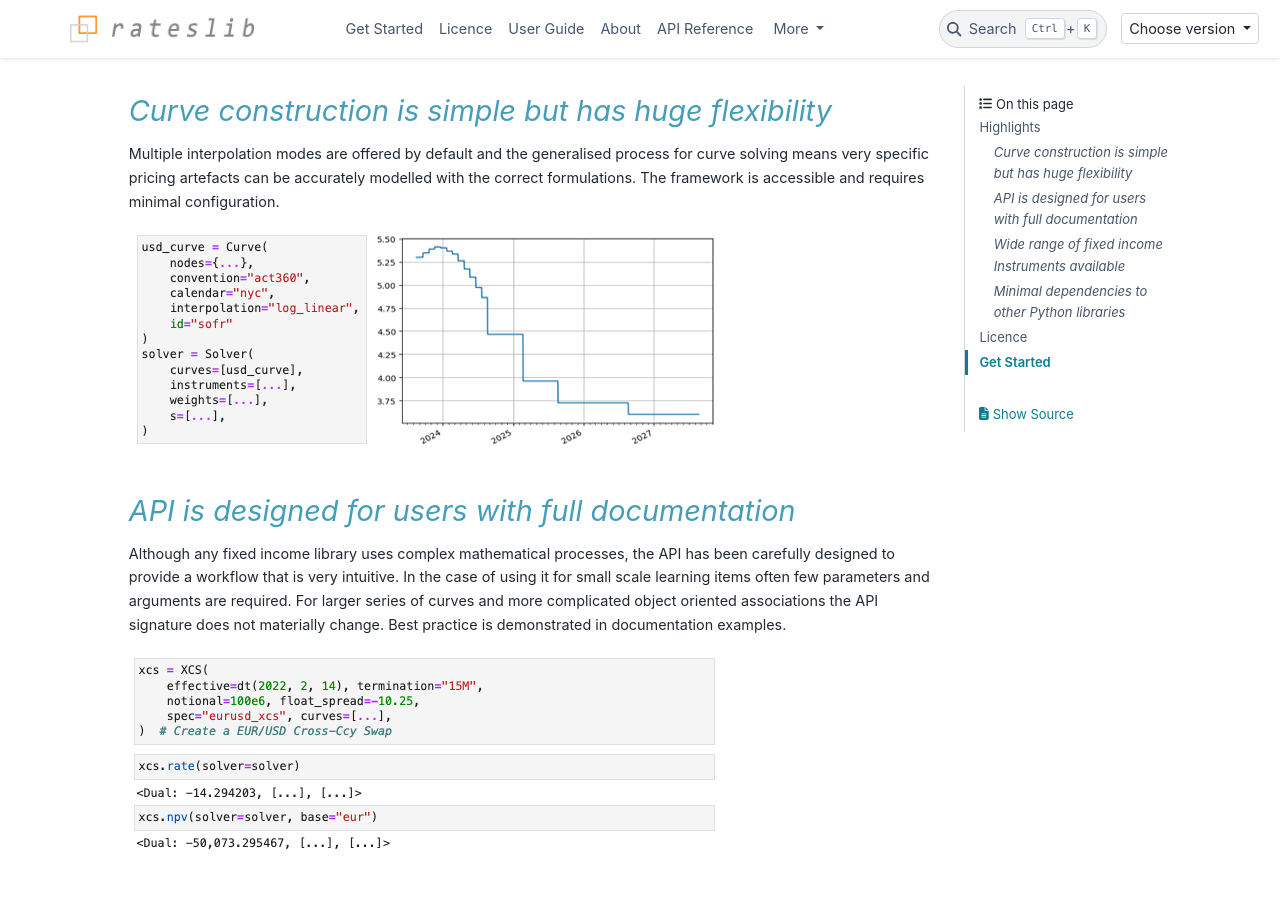
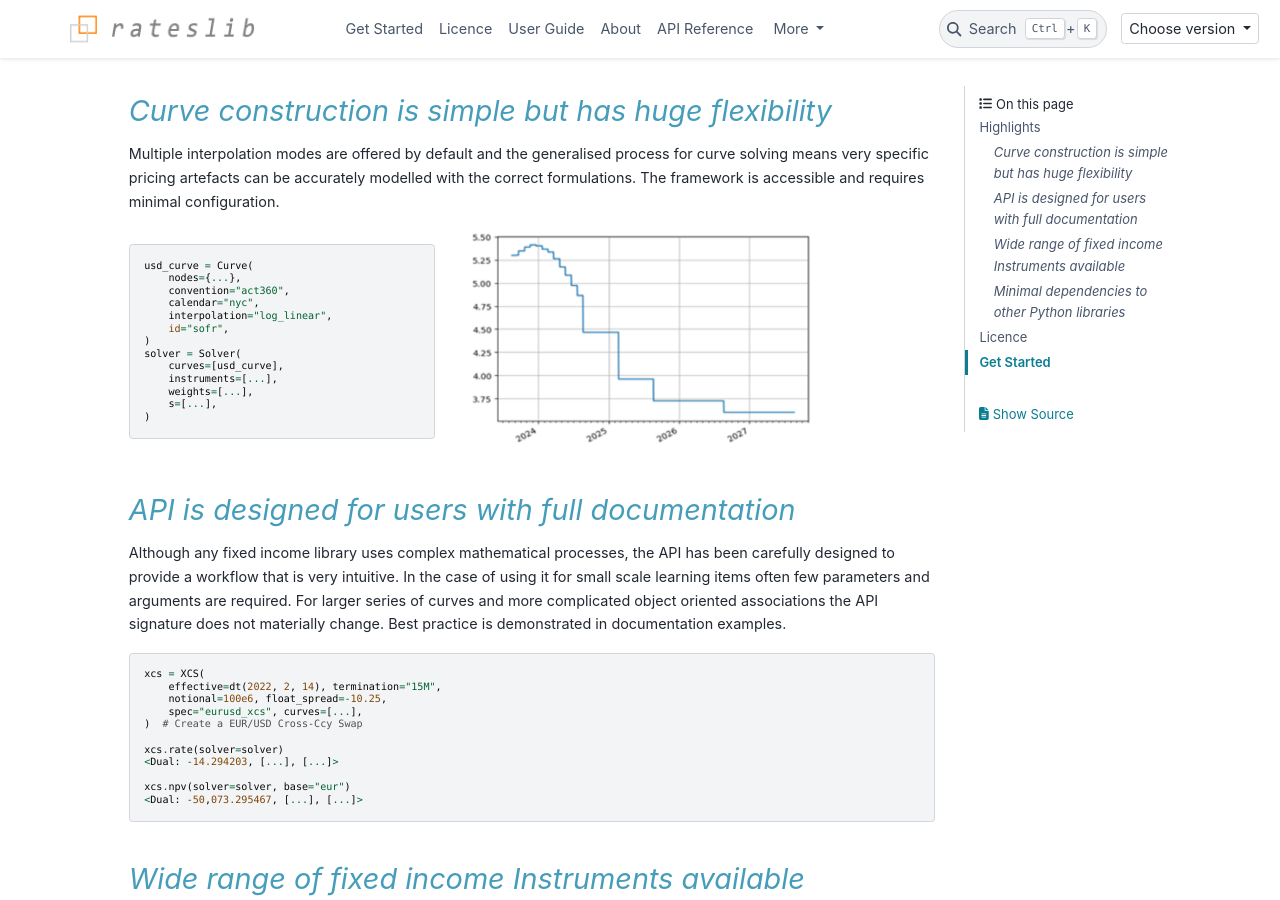
Before and after one commit to attack68/rateslib, a Sphinx documentation site: the page built from docs/source/index.rst, in a window 1280 px wide and 900 px high, scrolled down 557 px. Built offline with Sphinx 7.4.7 and the PyData theme 0.15.4, drawn with Linux system fonts in a browser that asks for light colours; comment, search, counter and statistics services are not loaded.

Commit message:
BUG: upload file and correct docs

```diff
--- a/docs/source/index.rst
+++ b/docs/source/index.rst
@@ -46,9 +46,35 @@ Multiple interpolation modes are offered by default and the generalised process
 solving means very specific pricing artefacts can be accurately modelled with the
 correct formulations. The framework is accessible and requires minimal configuration.
 
-.. image:: _static/index_1.png
-  :alt: Curve construction is flexible
-  :width: 594
+.. container:: twocol
+
+   .. container:: leftside40
+
+      .. code-block:: python
+
+         usd_curve = Curve(
+             nodes={...},
+             convention="act360",
+             calendar="nyc",
+             interpolation="log_linear",
+             id="sofr",
+         )
+         solver = Solver(
+             curves=[usd_curve],
+             instruments=[...],
+             weights=[...],
+             s=[...],
+         )
+
+   .. container:: rightside60
+
+      .. image:: _static/index_sofr.png
+         :alt: Curve construction is flexible
+         :width: 351
+
+.. raw:: html
+
+   <div class="clear"></div>
 
 *API is designed for users with full documentation*
 -----------------------------------------------------------------
@@ -60,9 +86,19 @@ For larger series of curves and more complicated object oriented
 associations the API signature does not materially change. Best practice is demonstrated in
 documentation examples.
 
-.. image:: _static/index_2.png
-  :alt: Simple instrument definition and pricing
-  :width: 590
+.. code-block:: python
+
+   xcs = XCS(
+       effective=dt(2022, 2, 14), termination="15M",
+       notional=100e6, float_spread=-10.25,
+       spec="eurusd_xcs", curves=[...],
+   )  # Create a EUR/USD Cross-Ccy Swap
+
+   xcs.rate(solver=solver)
+   <Dual: -14.294203, [...], [...]>
+
+   xcs.npv(solver=solver, base="eur")
+   <Dual: -50,073.295467, [...], [...]>
 
 *Wide range of fixed income Instruments available*
 ----------------------------------------------------
```
Also changed, not shown: docs/source/_static/index_1.png (deleted), docs/source/_static/index_2.png (deleted), docs/source/_static/index_sofr.png (added).
